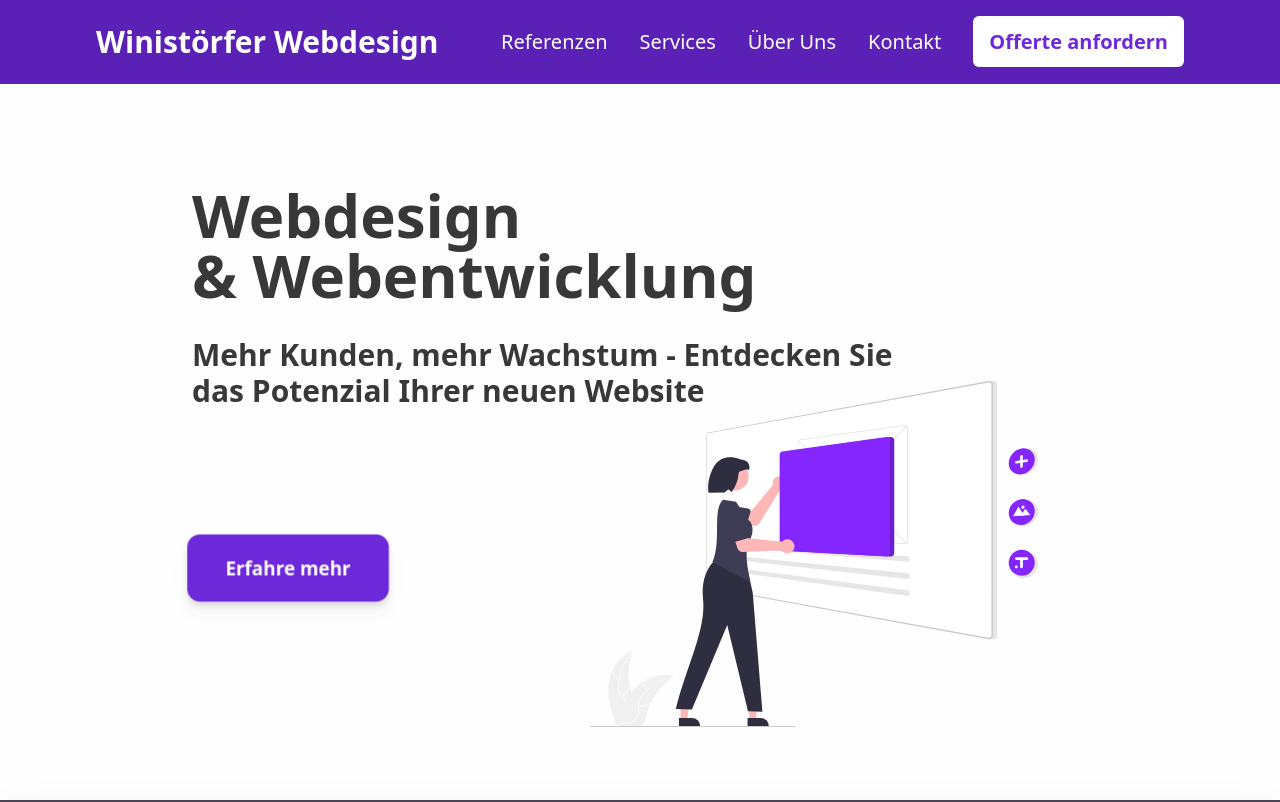
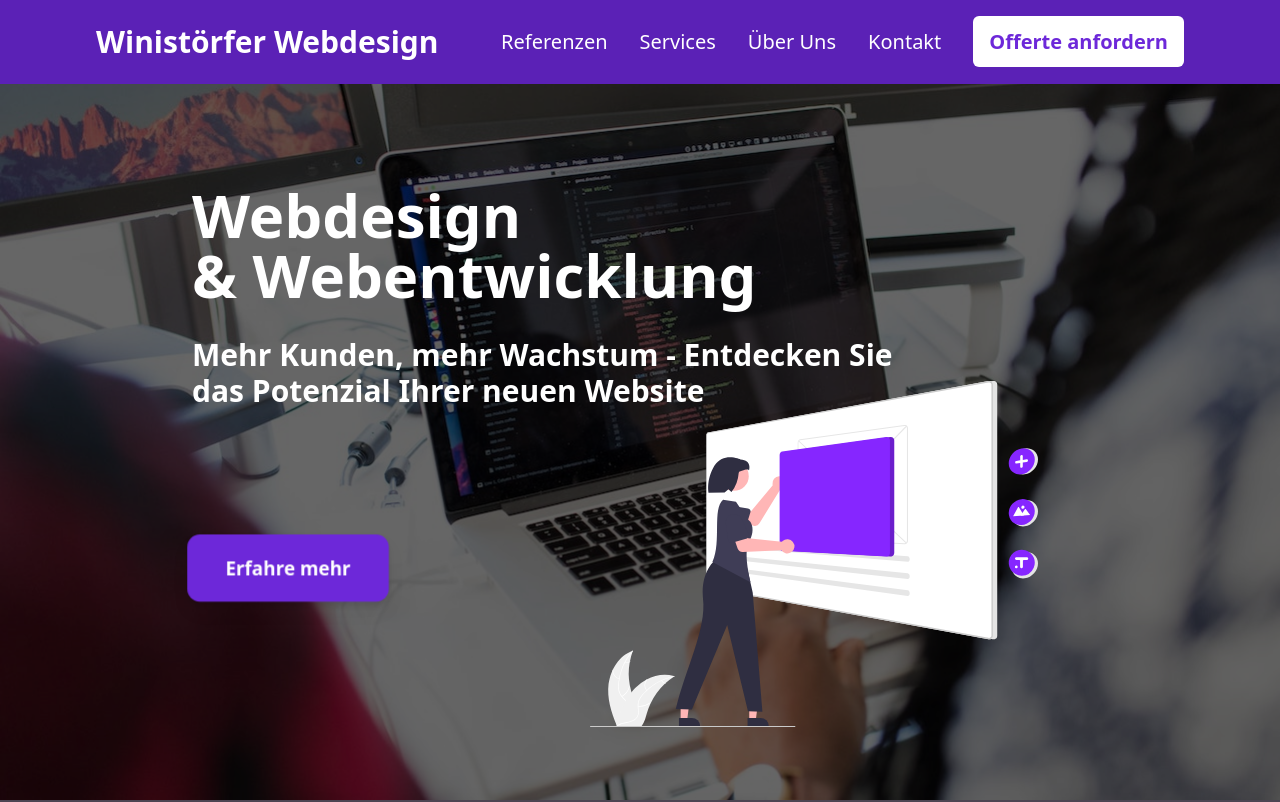
Before and after one commit to jusi-dev/webdesign, a website: page index.html in a window 1280 px wide. Shown: the top 802 px of the page. Drawn offline with nearby package versions, Linux system fonts and the light colour scheme.

Commit message:
Added background image to hero

```diff
--- a/index.html
+++ b/index.html
@@ -60,15 +60,17 @@
         <!-- Hero -->
         <!-- 2xl:mx-[25vw] -->
 
-        <div class="flex flex-col pt-32 md:pt-58 lg:pt-52 2xl:mx-[20vw] xl:pt-64 mx-8 md:mx-24 lg:mx-[15vw] justify-center h-[100vh] pb-36" id="hero">
+        <div class="flex flex-col bg-[url('../img/hintergrund2.jpeg')] bg-no-repeat bg-cover bg-[center_1rem] justify-center h-[100vh]">
+            <div class=" 2xl:px-[20vw] px-8 md:px-24 lg:px-[15vw] pt-32 md:pt-58 lg:pt-52 xl:pt-64 pb-36 bg-black/60 h-[100vh]" id="hero">
                 <div class="flex flex-col h-[100%] justify-center">
                     <div class="mb-8">
-                    <h2 class="text-4xl md:text-5xl lg:text-6xl font-bold text-[#383838] animate__animated animate__fadeIn animate__slower">Webdesign <br class="hidden xl:block">& Webentwicklung</h2>
+                        <h2 class="text-4xl md:text-5xl lg:text-6xl font-bold text-white animate__animated animate__fadeIn animate__slower">Webdesign <br class="hidden xl:block">& Webentwicklung</h2>
                     </div>
-                <h2 class="text-left text-2xl md:text-3xl font-semibold text-[#383838] animate__animated animate__fadeIn animate__delay-1s">Mehr Kunden, mehr Wachstum - Entdecken Sie <br class="hidden xl:block">das Potenzial Ihrer neuen Website</h2>
+                    <h2 class="text-left text-2xl md:text-3xl font-semibold text-white animate__animated animate__fadeIn animate__delay-1s">Mehr Kunden, mehr Wachstum - Entdecken Sie <br class="hidden xl:block">das Potenzial Ihrer neuen Website</h2>
                     <div class="flex flex-row align-middle bg-red h-auto items-center mt-5 animate__animated animate__fadeIn animate__delay-2s">
                         <a href="#references"><button class="animate-[pulse_2s_ease-in-out_infinite] bg-violet-700 h-[12vw] sm:h-[10vw] lg:h-[7vw] xl:h-[8vh] 2xl:h-[7vh] xl:w-[15vw] 2xl:max-w-[80%] sm:w-[22vw] md:text-lg px-5 text-white rounded-xl font-semibold drop-shadow-lg -mt-[10%] md:-mt-[20%] xl:-mt-[100%] whitespace-pre">Erfahre mehr</button></a>
                         <img src="./img/hero-solothrun-webdesign.svg" alt="Hero Image für Winistörfer Webdesign aus Solothurn" class="w-[48vw] lg:w-[50%] -scale-x-100 sm:mt-2 sm:ml-10 -mt-10 xl:ml-[23%] xl:-mt-12">
+                    </div>
                 </div>
             </div>
         </div>
@@ -236,7 +238,8 @@
                 </div>
             </div>
             <div class="flex flex-col items-center justify-center w-full mt-6 lg:mt-10 xl:mt-16 2xl:mt-22 animate__animated fadeInAni">
-                <button class="animate-[pulse_2s_ease-in-out_infinite] bg-violet-700 px-5 py-4 lg:py-6 w-64 lg:w-80 h-auto text-lg text-white whitespace-normal rounded-xl font-semibold drop-shadow-lg mt-4 lg:mt-6 lg:px-8 md:text-xl"><a href="#contact">Jetzt eine kostenlose Offerte erhalten!</a></button>
+                <!-- animate-[pulse_2s_ease-in-out_infinite] -->
+                <button class="bg-violet-700 px-5 py-4 lg:py-6 w-64 lg:w-80 h-auto text-lg text-white whitespace-normal rounded-xl font-semibold drop-shadow-lg mt-4 lg:mt-6 lg:px-8 md:text-xl"><a href="#contact">Jetzt eine kostenlose Offerte erhalten!</a></button>
             </div>
         </div>
 
```
Also changed, not shown: dist/output.css, img/hintergrund2.jpeg (added). Lines whose indentation alone changed are shown as unchanged.
